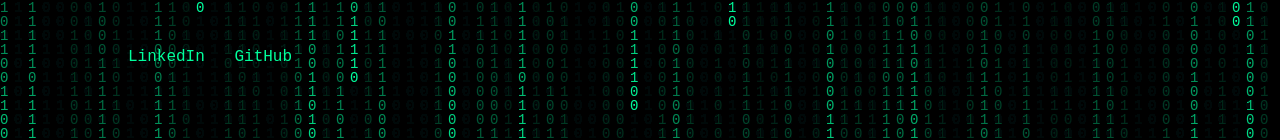
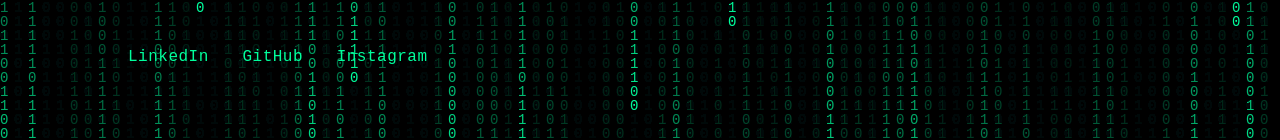
Before and after one commit to EternalGradeA/zohaib-ali, a plain HTML site: page index.html in a window 1280 px wide. Shown: the part 590-730 px from the top of the page. Drawn offline with Linux system fonts and the light colour scheme.

Commit message:
Add Instagram link

```diff
--- a/index.html
+++ b/index.html
@@ -41,10 +41,11 @@
     </section>
 
     <section class="links">
-      <a href="https://www.linkedin.com/in/YOUR_LINK" target="_blank">LinkedIn</a>
-      <a href="https://github.com/EternalGradeA" target="_blank">GitHub</a>
-    </section>
-  </main>
+  <a href="https://www.linkedin.com/in/zohaib-ali-90b773281/" target="_blank">LinkedIn</a>
+  <a href="https://github.com/EternalGradeA" target="_blank">GitHub</a>
+  <a href="https://instagram.com/z_.51a" target="_blank">Instagram</a>
+</section>
+
 
   <!-- JS MUST be last -->
   <script src="./script.js"></script>
--- a/style.css
+++ b/style.css
@@ -54,11 +54,13 @@ ul li {
 }
 
 .links a {
-  margin-right: 20px;
+  margin-right: 24px;
   color: #00ff9c;
   text-decoration: none;
+  letter-spacing: 0.5px;
   transition: opacity 0.3s;
 }
+
 
 .links a:hover {
   opacity: 0.6;
```
